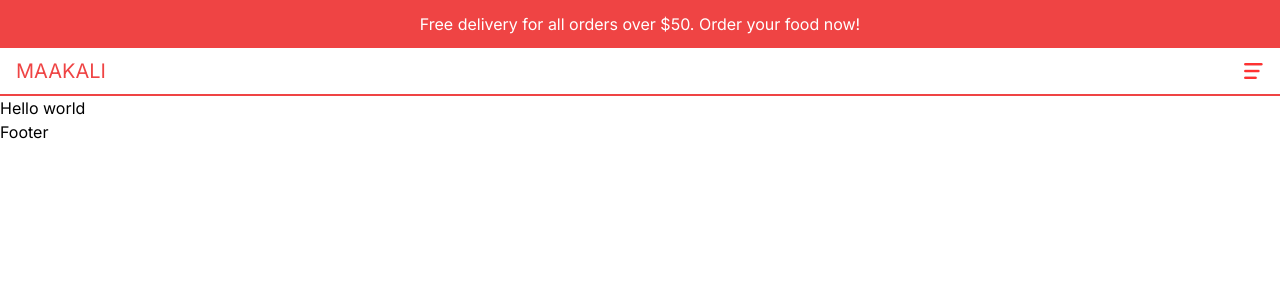
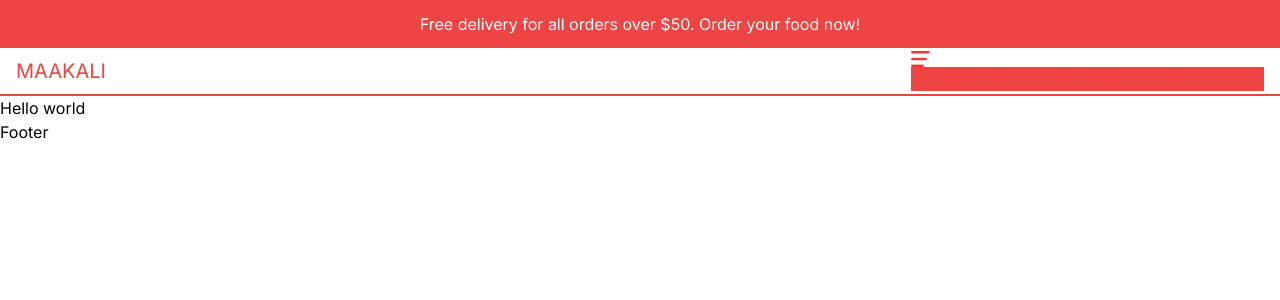
Before and after one commit to Svmpankaj/Restaurant-Food-Delivery-App, a Next.js app: page / in a window 1280 px wide. Shown: the top 300 px of the page. Built offline with nearby package versions, Linux system fonts and the light colour scheme.

Commit message:
adding item menu

```diff
--- a/src/components/Menu.tsx
+++ b/src/components/Menu.tsx
@@ -1,7 +1,15 @@
 "use client";
 
 import Image from "next/image";
+import Link from "next/link";
 import React, { useState } from "react";
+
+const links = [
+  { id: 1, title: "Homepage", url: "/" },
+  { id: 2, title: "Menu", url: "/menu" },
+  { id: 3, title: "Working Hours", url: "/" },
+  { id: 4, title: "Contact", url: "/" },
+];
 
 const Menu = () => {
   const [open, setOpen] = useState(false);
@@ -24,6 +32,13 @@ const Menu = () => {
           onClick={() => setOpen(false)}
         />
       )}
+      <div className="bg-red-500">
+        {links.map((item) => (
+          <Link href={item.url} key={item.id}>
+            {item.title}
+          </Link>
+        ))}
+      </div>
     </div>
   );
 };
```
